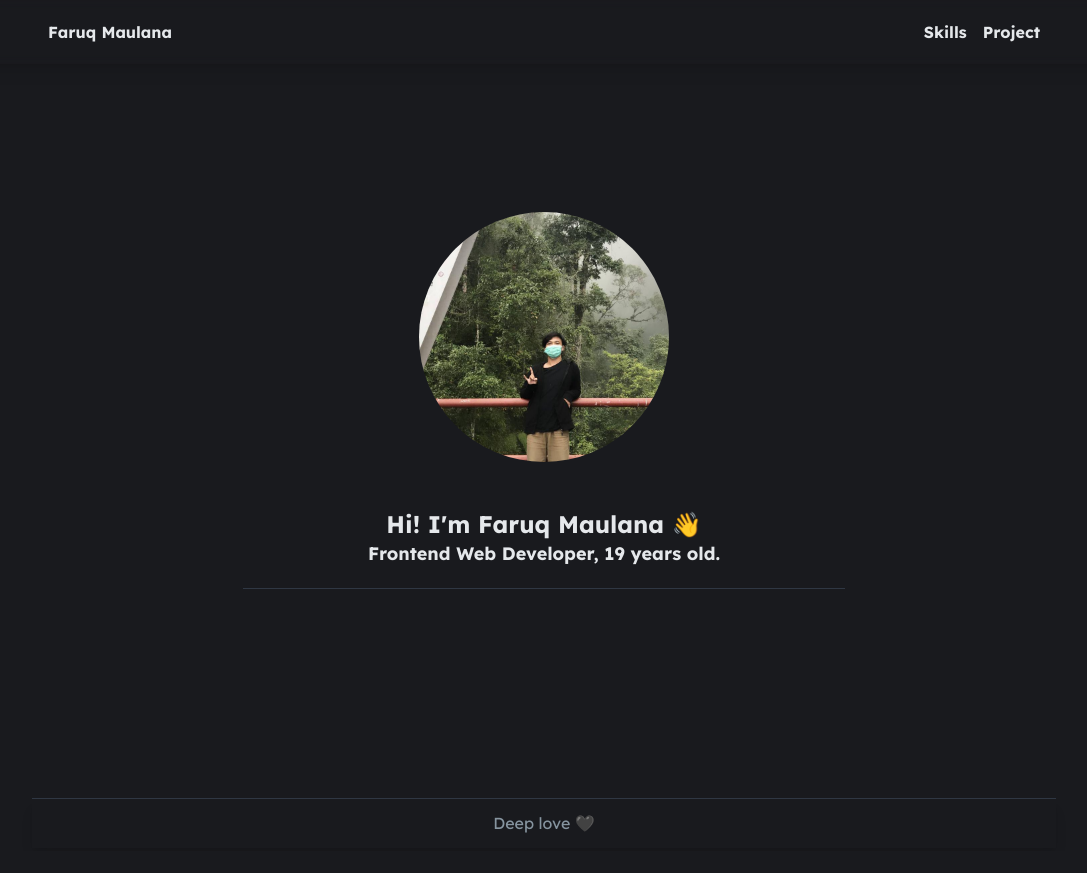
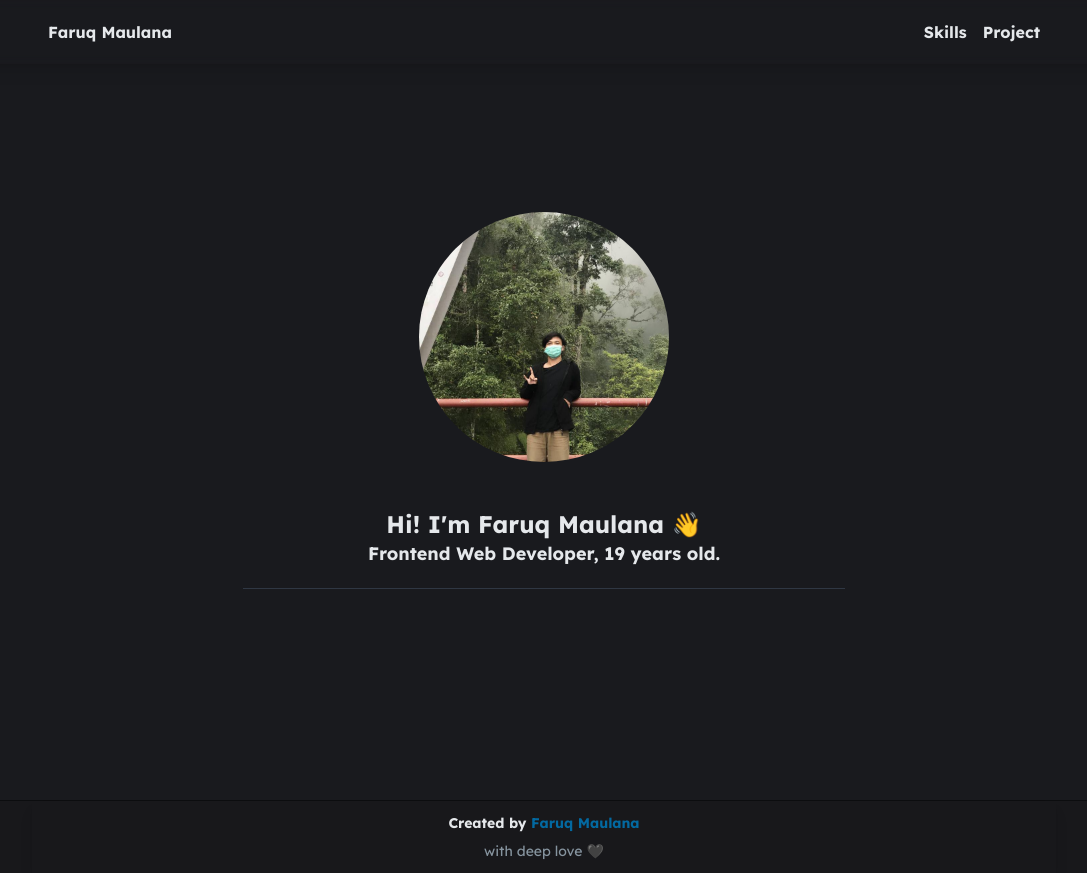
Before and after one commit to faruqmaulana/personal-web, a Next.js app: page / in a window 1280 px wide. Shown: the whole page, without its empty margins (96-1183 px from the left). Before the commit the page ends 851 px from the top, so only its background shows below. Built offline with nearby package versions, Linux system fonts and the light colour scheme.

Commit message:
update footer

```diff
--- a/components/Footer.js
+++ b/components/Footer.js
@@ -1,10 +1,22 @@
 export default function Footer() {
   return (
     <>
-      <div className="container flex justify-center">
-        <div className="flex h-12 w-full flex-col items-center justify-center bg-primary shadow-lg lg:max-w-screen-lg">
-          <hr className="mb-3 w-full border-solid border-slate-600 opacity-50" />
-          <p className="pb-4 text-primary1">Deep love 🖤</p>
+      <hr className=" w-full border-solid border-black opacity-50 shadow-lg shadow-black" />
+      <div className=" bg-zinc-900">
+        <div className="container flex justify-center">
+          <div className="flex w-full flex-col items-center justify-center shadow-lg lg:max-w-screen-lg">
+            <p className="pt-3 text-sm font-bold text-secondary">
+              Created by{" "}
+              <a
+                href="https://github.com/faruqmaulana"
+                target="_blank"
+                className="text-sky-700"
+              >
+                Faruq Maulana
+              </a>
+            </p>
+            <p className="mt-2 pb-3 text-sm text-primary1">with deep love 🖤</p>
+          </div>
         </div>
       </div>
     </>
```
